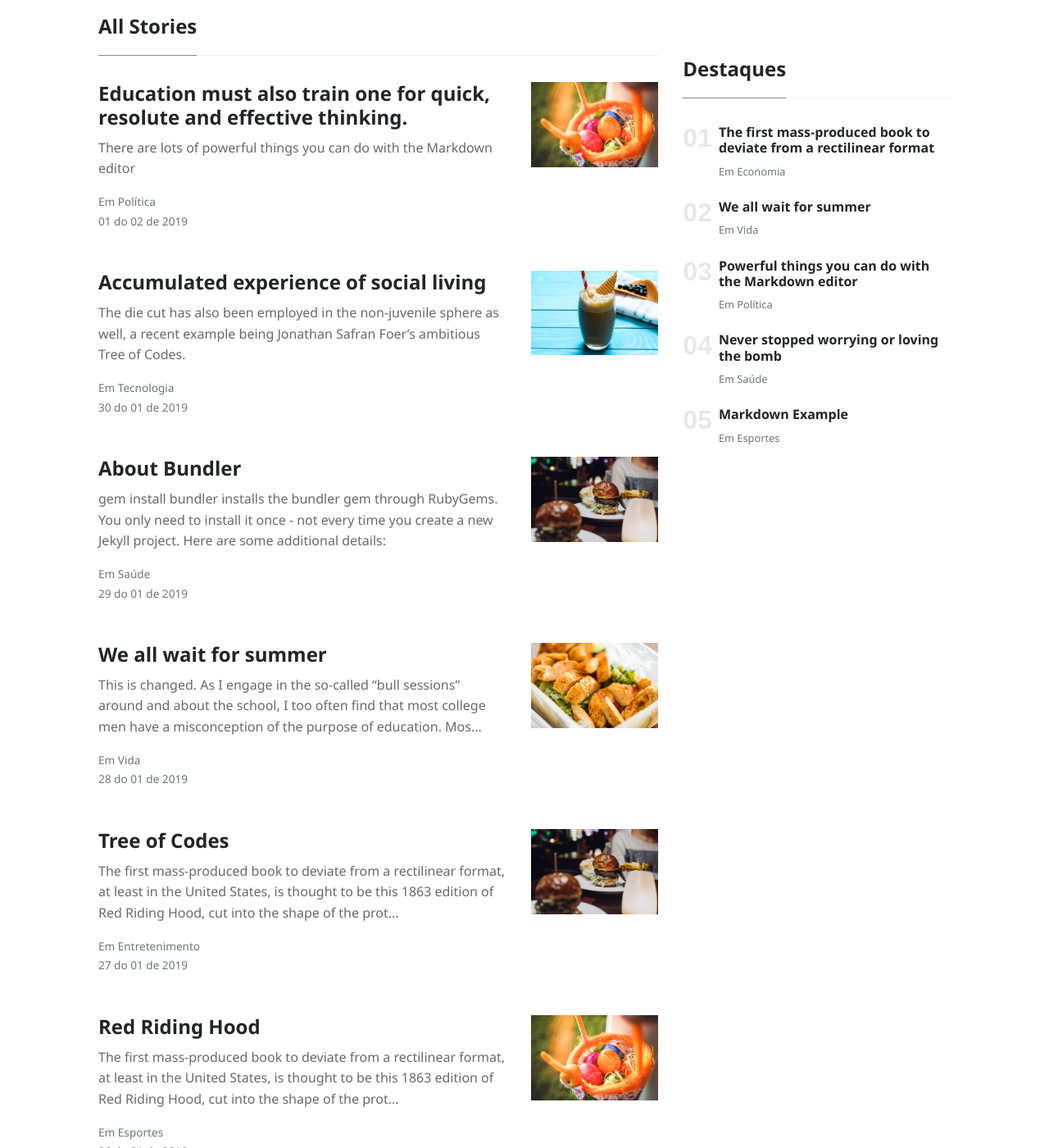
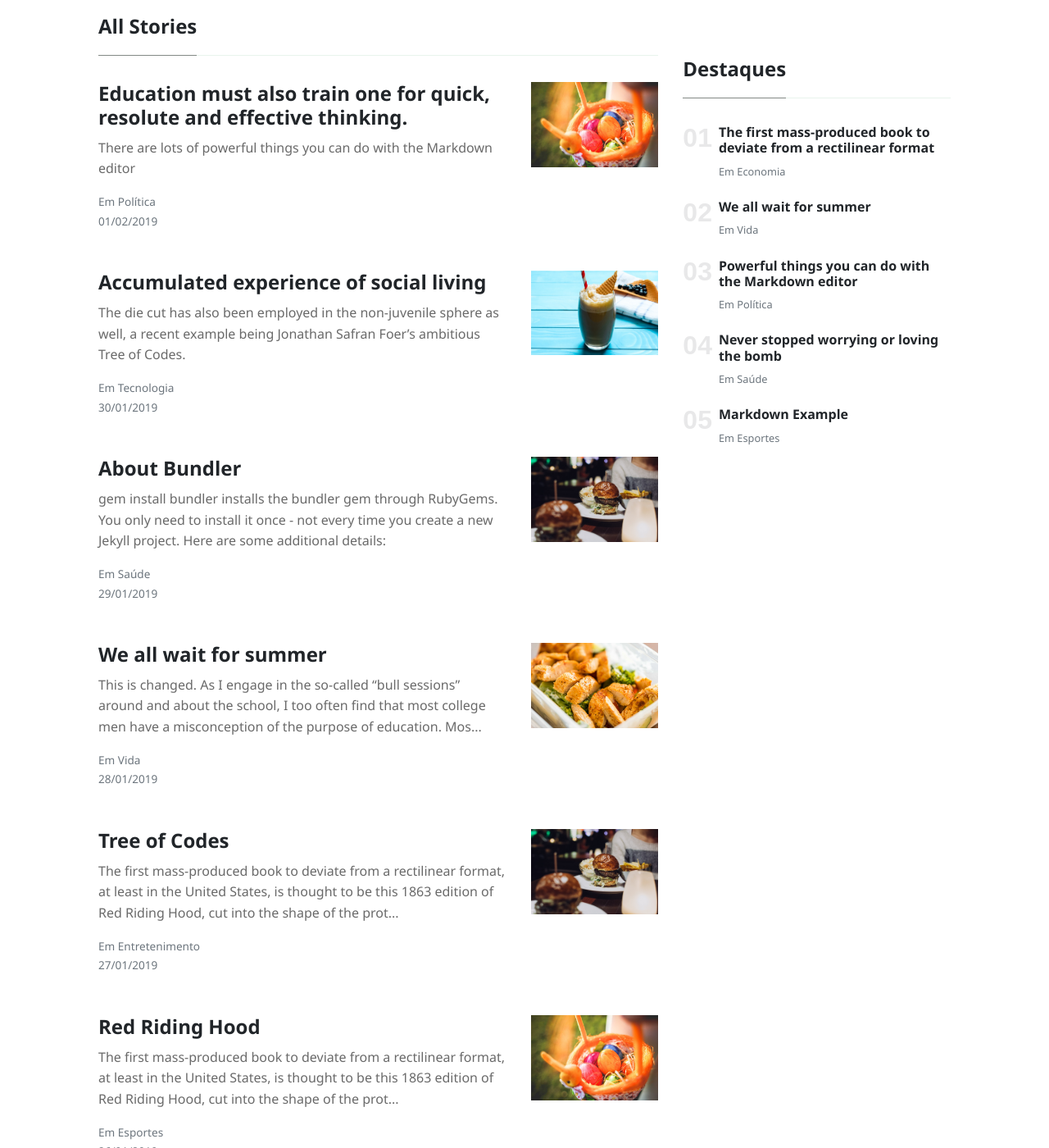
Before and after one commit to irparaumapagoda/bruxoativismo.github.io, a Jekyll site: the page built from index.html, in a window 1280 px wide and 1400 px high, scrolled down 948 px. Shown: the whole window at 82% size. Built offline with Jekyll 4.4.1, drawn with Linux system fonts in a browser that asks for light colours; nearby versions of some CDN libraries; the list of posts is cut into pages by our own code; some of the changed text lies outside the part shown.

Commit message:
Date changes

```diff
--- a/_includes/main-loop-card.html
+++ b/_includes/main-loop-card.html
@@ -20,7 +20,7 @@
 				{% endfor %}
 			</span>
 		</small>
-		<small class="text-muted"> {{ post.date | date: '%d do %m de %Y' }} </small>
+		<small class="text-muted"> {{ post.date | date: '%d/%m/%Y' }} </small>
 	</div>
 	{% if post.image %}
 	<div class="col-md-3 pr-0 text-right">
--- a/_layouts/post.html
+++ b/_layouts/post.html
@@ -46,7 +46,7 @@
 								></span
 							>
 							<span class="text-muted d-block mt-1"
-								>{{ page.date | date: '%m %d, %Y' }} · {% include
+								>{{ page.date | date: '%d/%m/%Y' }} · {% include
 								meta-read-time.html %}</span
 							>
 						</small>
--- a/index.html
+++ b/index.html
@@ -39,7 +39,7 @@
                 </span>
         </small>
         <small class="text-muted">
-            {{ latest_post.date | date: '%d do %m de %Y' }}
+            {{ latest_post.date | date: '%d/%m/%Y' }}
         </small>
     </div>
     </div>
@@ -70,7 +70,7 @@
                         </span>
                     </small>
                     <small class="text-muted">
-                        {{ second_post.date | date: '%d do %m de %Y' }}
+                        {{ second_post.date | date: '%d/%m/%Y' }}
                     </small>
                 </div>
             </div>
@@ -97,7 +97,7 @@
                         </span>
                     </small>
                     <small class="text-muted">
-                        {{ third_post.date | date: '%d do %m de %Y' }}
+                        {{ third_post.date | date: '%d/%m/%Y' }}
                     </small>
                 </div>
             </div>
@@ -124,7 +124,7 @@
                         </span>
                     </small>
                     <small class="text-muted">
-                        {{ fourth_post.date | date: '%d do %m de %Y' }}
+                        {{ fourth_post.date | date: '%d/%m/%Y' }}
                     </small>
                 </div>
             </div>
```
